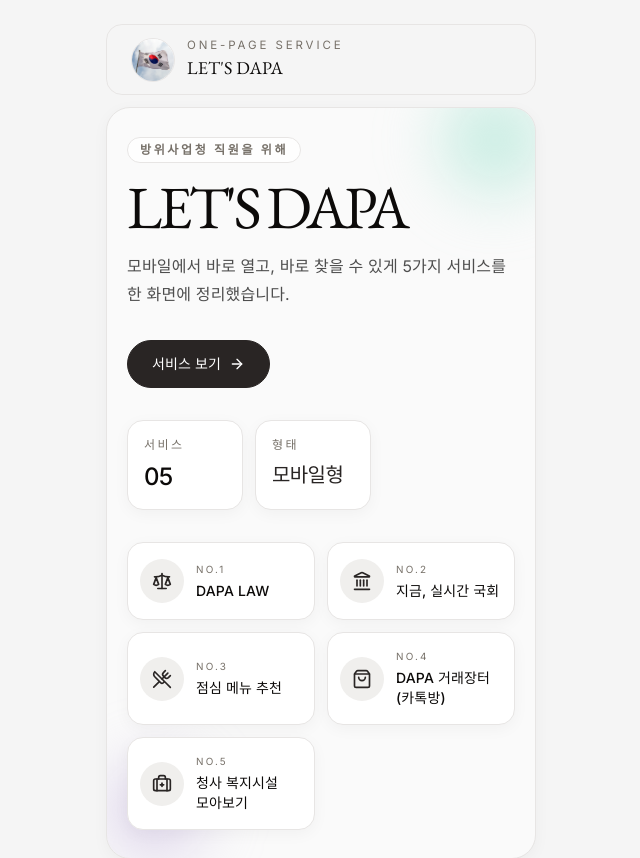
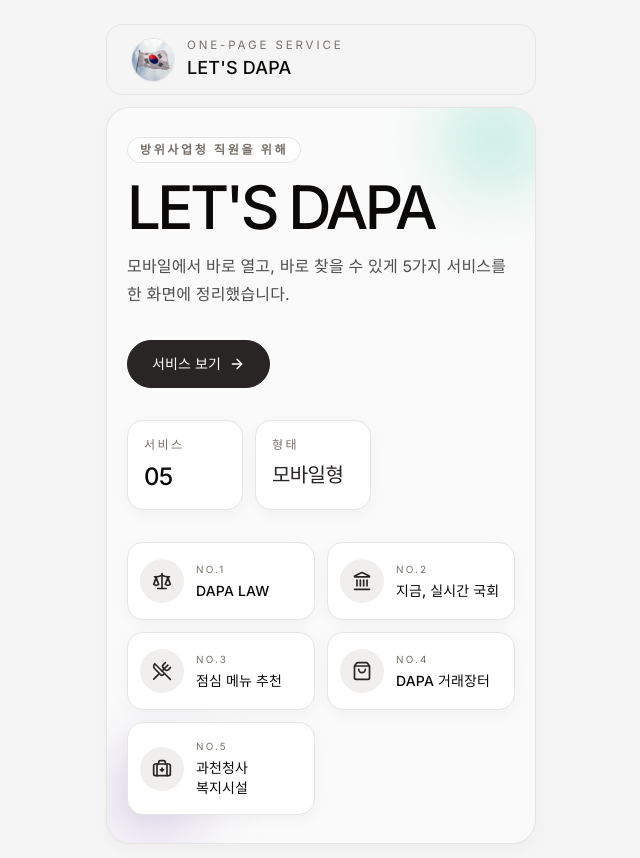
Before and after one commit to ai-studying-man/dapa, a Next.js app: page / in a window 1280 px wide. Shown: the top 858 px of the page, without its empty margins (319-959 px from the left). Built offline with nearby package versions, Linux system fonts and the light colour scheme.

Commit message:
Adjust lets-dapa labels and switch to sans typography

```diff
--- a/src/app/globals.css
+++ b/src/app/globals.css
@@ -55,8 +55,9 @@
 h4,
 h5,
 h6 {
-  font-family: var(--font-display), "Times New Roman", serif;
-  font-weight: 400;
+  font-family: var(--font-body), -apple-system, BlinkMacSystemFont, "Segoe UI",
+    Roboto, sans-serif;
+  font-weight: 500;
 }
 
 a {
--- a/src/app/layout.tsx
+++ b/src/app/layout.tsx
@@ -1,17 +1,11 @@
 import type { Metadata } from "next";
-import { EB_Garamond, Inter } from "next/font/google";
+import { Inter } from "next/font/google";
 import "./globals.css";
 
 const bodyFont = Inter({
   variable: "--font-body",
   subsets: ["latin"],
   weight: ["400", "500", "600"],
-});
-
-const displayFont = EB_Garamond({
-  variable: "--font-display",
-  subsets: ["latin"],
-  weight: ["400", "500"],
 });
 
 export const metadata: Metadata = {
@@ -39,7 +33,7 @@
   return (
     <html
       lang="ko"
-      className={`${bodyFont.variable} ${displayFont.variable} h-full scroll-smooth antialiased`}
+      className={`${bodyFont.variable} h-full scroll-smooth antialiased`}
     >
       <body className="min-h-full flex flex-col">{children}</body>
     </html>
--- a/src/app/page.tsx
+++ b/src/app/page.tsx
@@ -68,7 +68,7 @@
   {
     id: "market",
     volume: "No.4",
-    title: "DAPA 거래장터(카톡방)",
+    title: "DAPA 거래장터",
     description:
       "직원 간 중고거래와 생활 공유를 위해 연결된 카카오톡 오픈채팅 진입 채널입니다.",
     tags: ["#중고거래", "#카카오톡", "#직원커뮤니티", "#생활공유"],
@@ -79,7 +79,7 @@
   {
     id: "welfare",
     volume: "No.5",
-    title: "청사 복지시설 모아보기",
+    title: "과천청사 복지시설",
     description:
       "청사 내외 복지시설과 편의공간 정보를 한 번에 확인할 수 있도록 연결한 안내 서비스입니다.",
     tags: ["#복지시설", "#은행", "#카페", "#식당", "#병원", "#편의점"],
```
